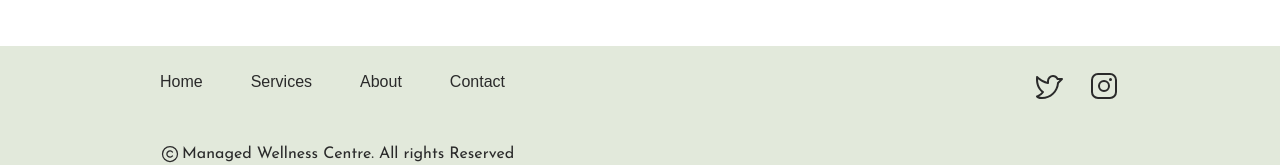
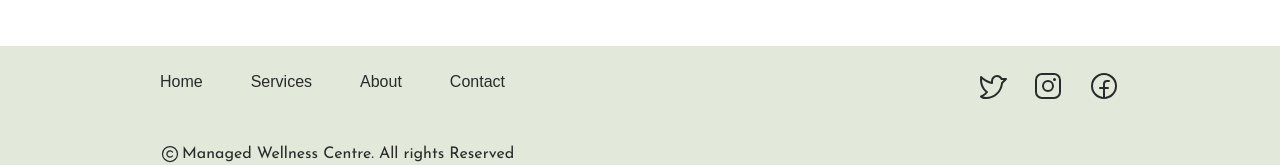
Before and after one commit to Richy-irad/managed-wellness, a Next.js app: page /about in a window 1280 px wide. Shown: the part 4365-4530 px from the top of the page. Built offline with nearby package versions, Linux system fonts and the light colour scheme; a web font is replaced by a local one.

Commit message:
change logo and add facebook external link

```diff
--- a/src/components/footer.tsx
+++ b/src/components/footer.tsx
@@ -1,5 +1,5 @@
 import Link from "next/link";
-import { InstagramLogo, TwitterLogo, Copyright } from "@phosphor-icons/react";
+import { InstagramLogo, TwitterLogo, FacebookLogo, Copyright } from "@phosphor-icons/react";
 
 const navigation = [
   { name: "Home", href: "/" },
@@ -39,6 +39,12 @@ export default function Footer() {
             >
               <InstagramLogo size={32} />
             </Link>
+            <Link
+              href="https://www.facebook.com/profile.php?id=100093634478554"
+              className="hover:text-black"
+            >
+              <FacebookLogo size={32} />
+            </Link>
           </div>
         </div>
 
```
Also changed, not shown: 1 other file (tests, documents, lock files or other folders).
